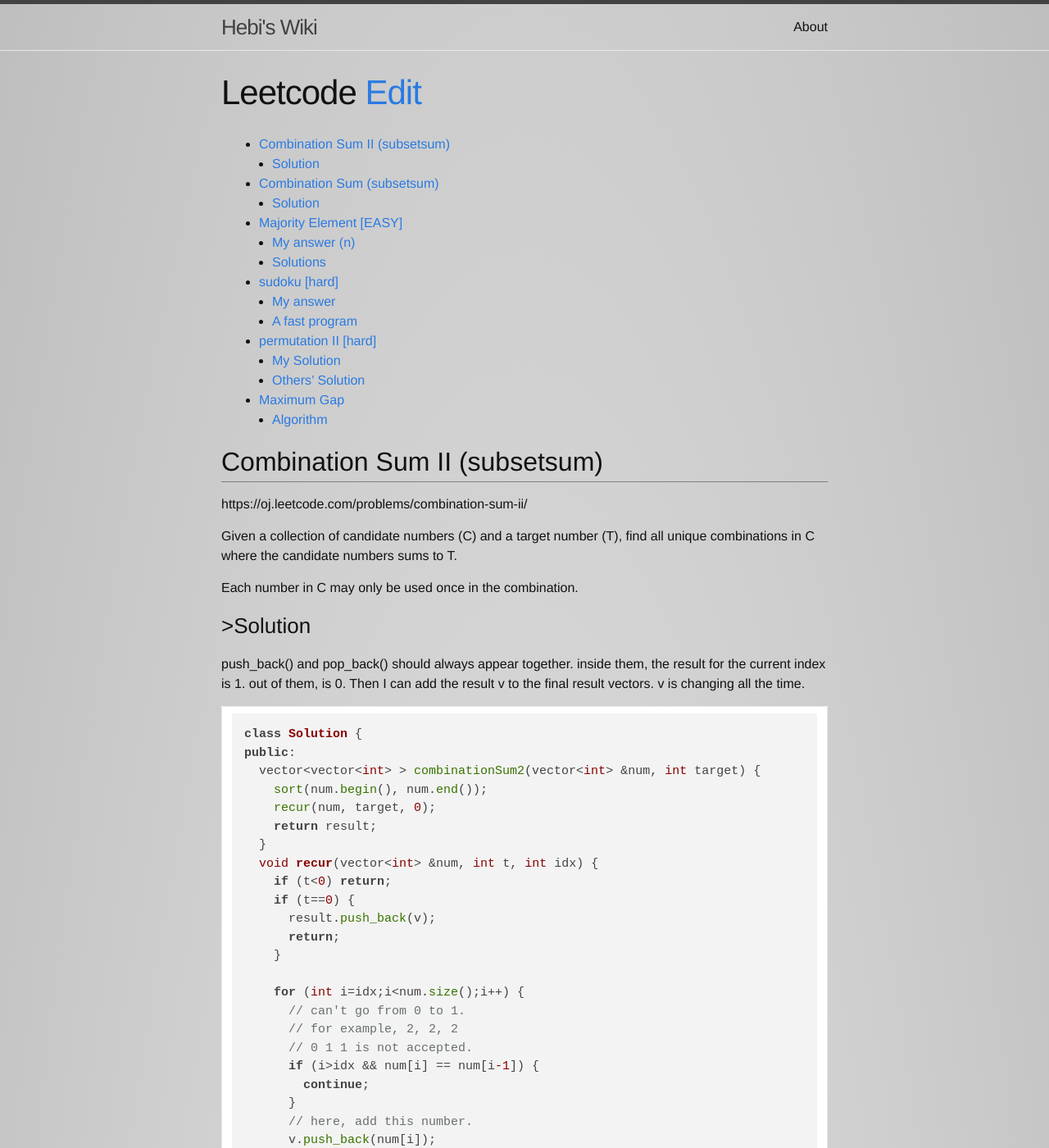
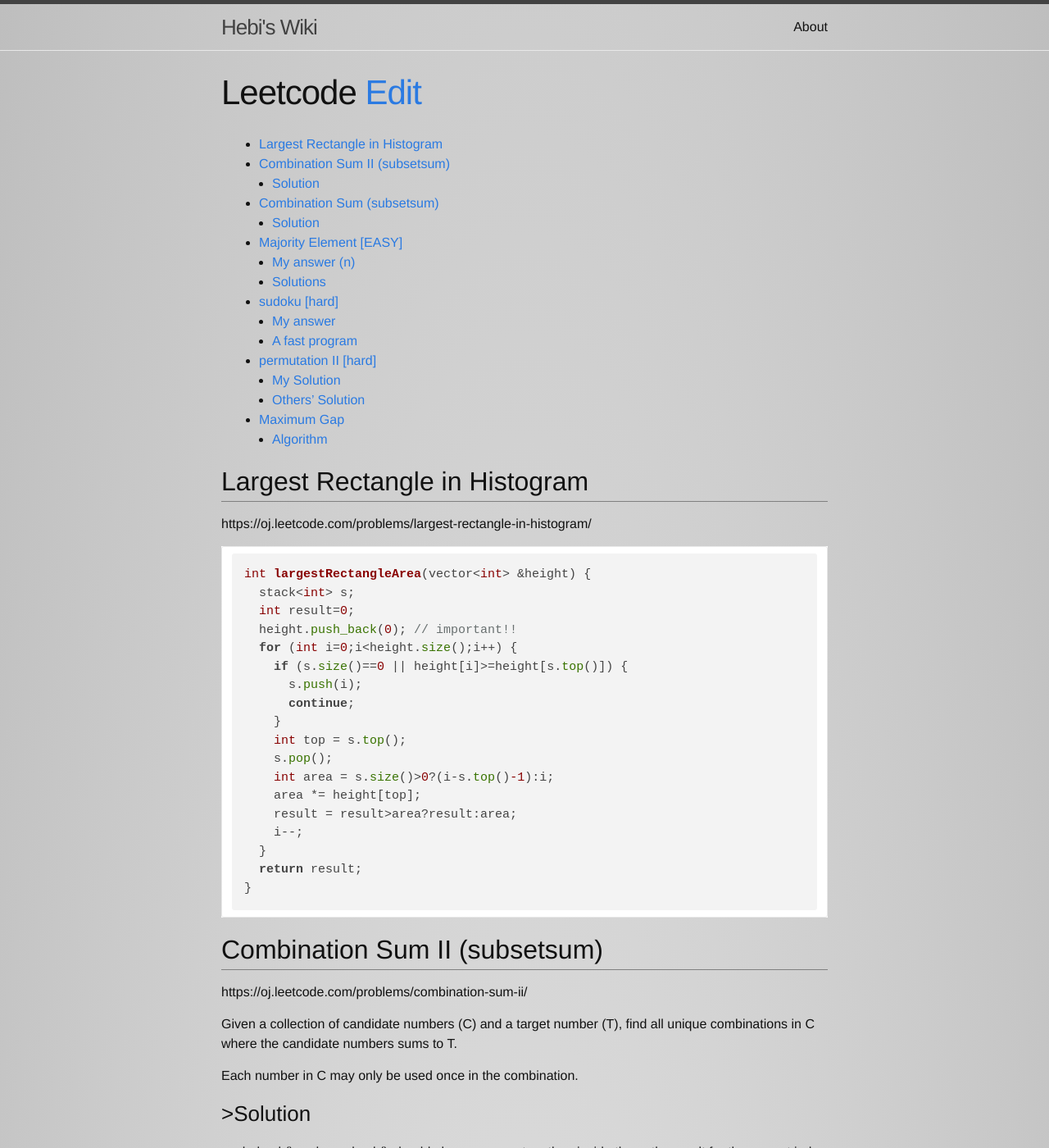
Before and after one commit to lihebi/wiki-old, a Jekyll site: the page built from _wiki/algorithm/leetcode.md, in a window 1280 px wide and 1400 px high. Shown: the whole window at 82% size. Built offline with Jekyll 4.4.1, drawn with Linux system fonts in a browser that asks for light colours; nearby versions of some CDN libraries; Markdown is read by kramdown in place of the engine named in the settings.

Commit message:
add largest area

````diff
--- a/_wiki/algorithm/leetcode.md
+++ b/_wiki/algorithm/leetcode.md
@@ -1,6 +1,32 @@
 ---
 title: Leetcode
 ---
+
+Largest Rectangle in Histogram
+------------------------------
+
+https://oj.leetcode.com/problems/largest-rectangle-in-histogram/
+
+```cpp
+int largestRectangleArea(vector<int> &height) {
+  stack<int> s;
+  int result=0;
+  height.push_back(0); // important!!
+  for (int i=0;i<height.size();i++) {
+    if (s.size()==0 || height[i]>=height[s.top()]) {
+      s.push(i);
+      continue;
+    }
+    int top = s.top();
+    s.pop();
+    int area = s.size()>0?(i-s.top()-1):i;
+    area *= height[top];
+    result = result>area?result:area;
+    i--;
+  }
+  return result;
+}
+```
 
 Combination Sum II (subsetsum)
 ------------------------------
````
